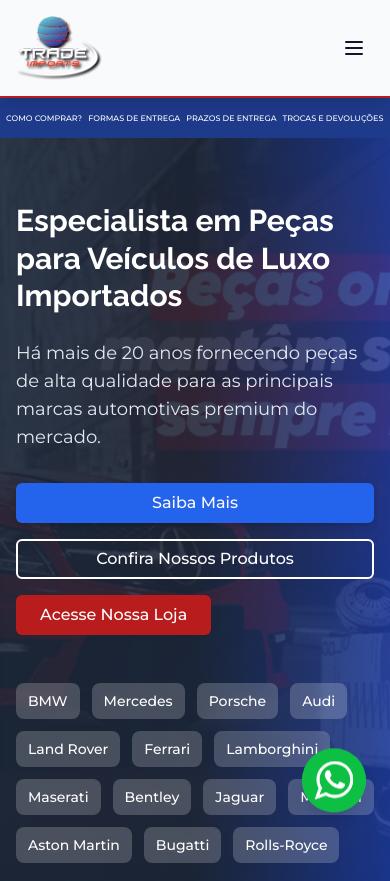
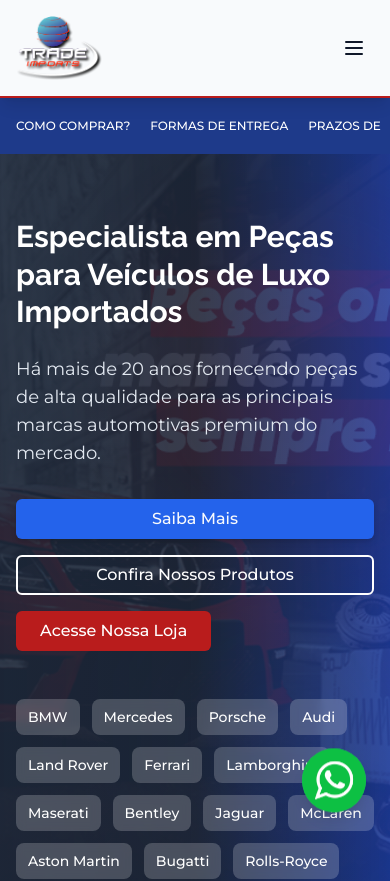
Before and after one commit to DevZipMateus/luxo-auto-imports-lovable, a React (Vite) app: page / in a window 390 px wide. Shown: the top 881 px of the page. Built offline with nearby package versions, Linux system fonts and the light colour scheme.

Commit message:
Fix: Improve mobile responsiveness for text
Adjust the InfoButtonsSection to prevent text from being cut off on mobile devices.

```diff
--- a/src/components/InfoButtonsSection.tsx
+++ b/src/components/InfoButtonsSection.tsx
@@ -12,15 +12,15 @@ const InfoButtonsSection = () => {
   ];
 
   return (
-    <div className="bg-usablue py-2 md:py-3 overflow-hidden">
-      <div className="container mx-auto px-1 sm:px-2 md:px-4">
+    <div className="bg-usablue py-3 md:py-3 overflow-hidden">
+      <div className="container mx-auto px-2 sm:px-4">
         <div className="overflow-x-auto scrollbar-hide">
-          <div className="flex gap-0.5 xs:gap-1 sm:gap-2 md:gap-3 lg:gap-4 xl:gap-6 min-w-max justify-center">
+          <div className="flex gap-1 sm:gap-2 md:gap-3 lg:gap-4 xl:gap-6 min-w-max justify-start sm:justify-center">
             {infoButtons.map((button, index) => (
               <Link
                 key={index}
                 to={button.route}
-                className="text-white text-[8px] xs:text-[9px] sm:text-[10px] md:text-sm font-medium px-0.5 xs:px-1 sm:px-2 md:px-3 py-1.5 md:py-2 hover:text-usasilver transition-colors duration-300 whitespace-nowrap flex-shrink-0 text-center"
+                className="text-white text-xs sm:text-sm md:text-sm font-medium px-2 sm:px-3 md:px-3 py-2 hover:text-usasilver transition-colors duration-300 whitespace-nowrap flex-shrink-0 text-center"
               >
                 {button.label}
               </Link>
```
